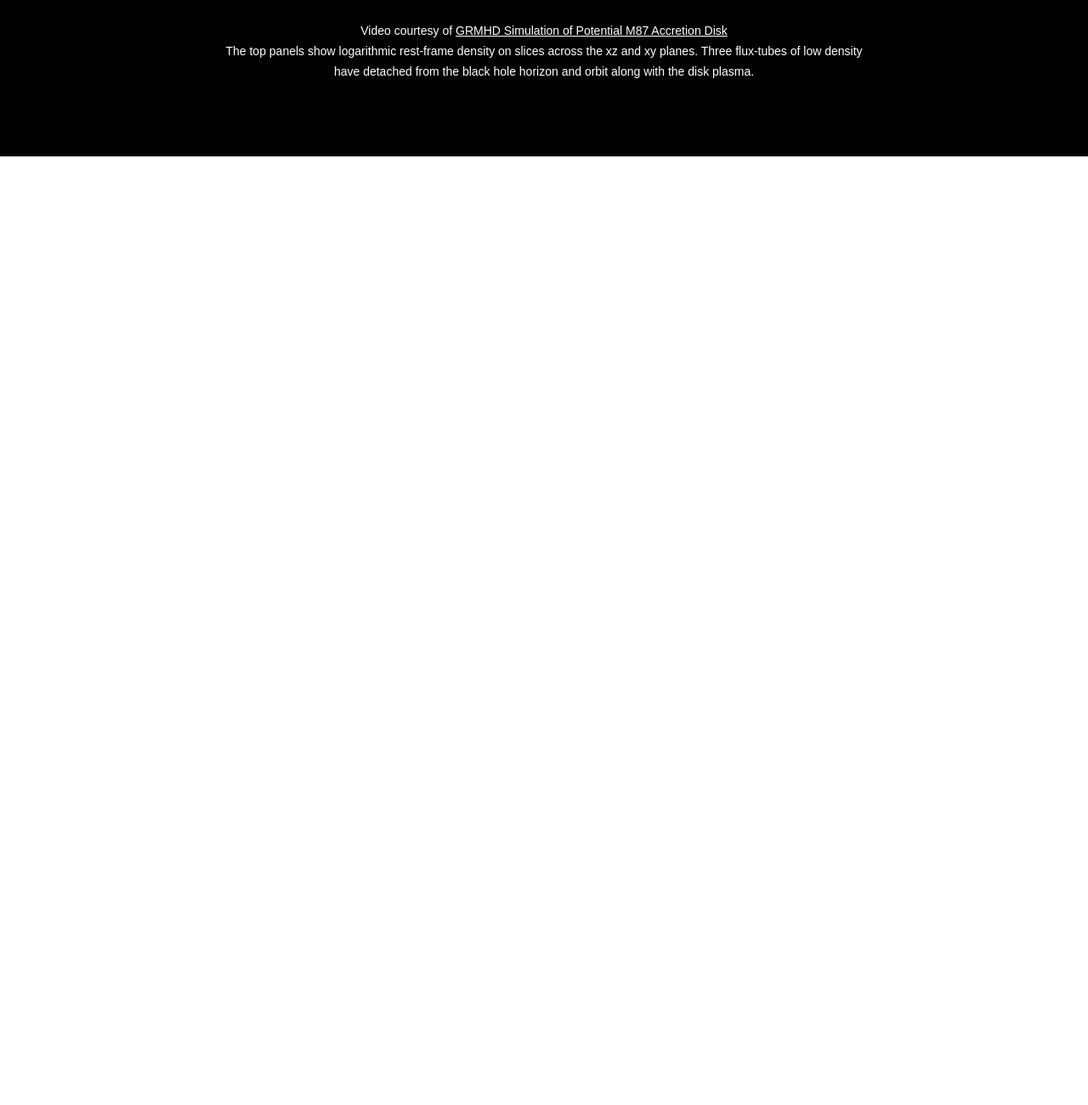
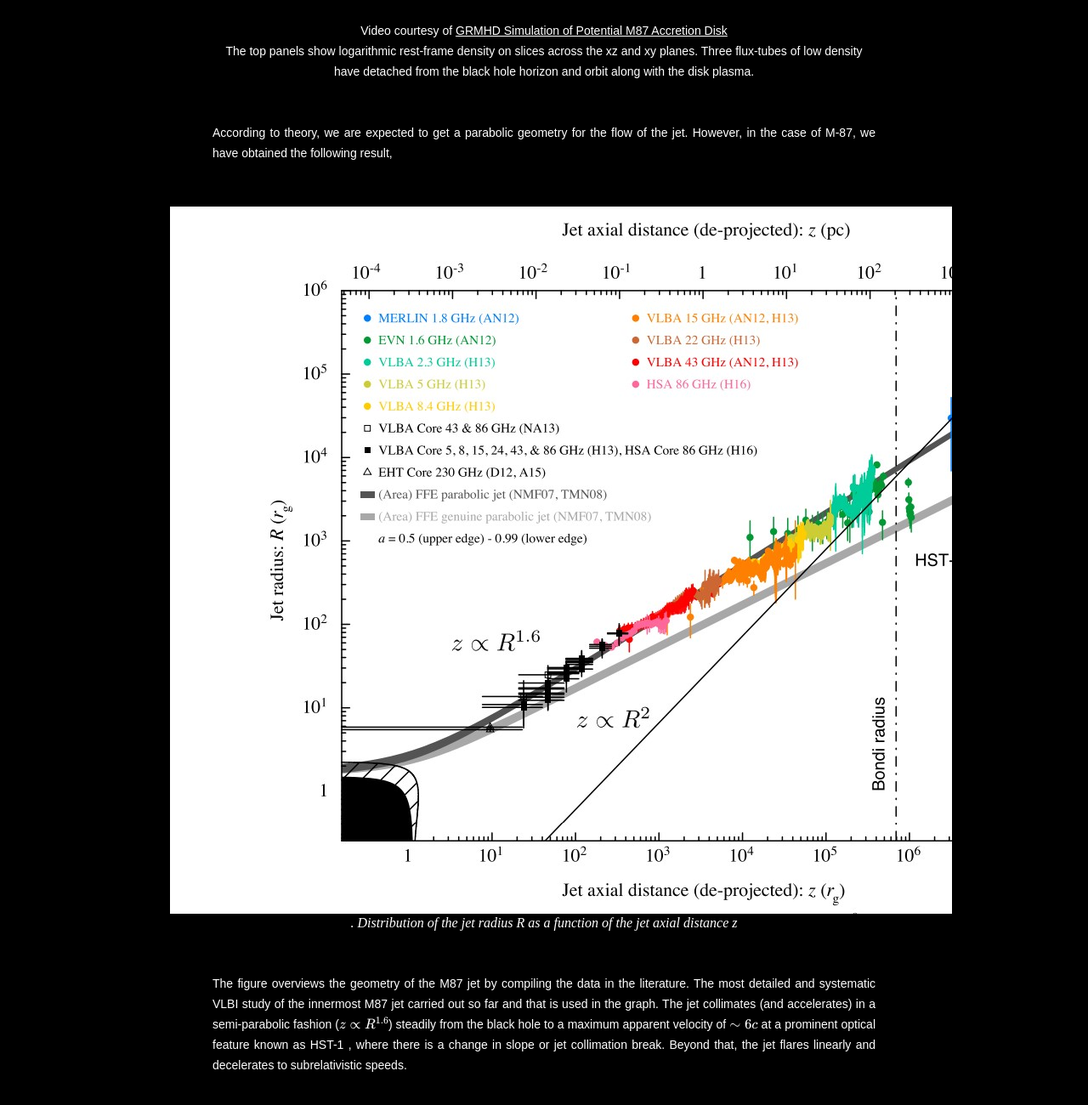
Before and after one commit to fidasalim/P-463_website, a plain HTML site: page proj1.html in a window 1280 px wide. Shown: the part 1338-2638 px from the top of the page at 85% size. Before the commit the page ends 1522 px from the top, so only its background shows below. Drawn offline with nearby package versions, Linux system fonts and the light colour scheme.

Commit message:
Add files via upload

```diff
--- a/proj1.html
+++ b/proj1.html
@@ -86,8 +86,21 @@
 					  <p>Video courtesy of <a href="https://www.youtube.com/watch?v=pjJlA4AjHiQ" target="_blank">GRMHD Simulation of Potential M87 Accretion Disk</a><br>The top panels show logarithmic rest-frame density on slices across
 						the xz and xy planes. Three flux-tubes of low density have detached from the black
 						hole horizon and orbit along with the disk plasma.</p>
-					  <p>  </p>
-					</div>
+					<p style="text-align: justify;">
+						According to theory, we are expected to get a parabolic geometry for the flow of the jet. However, in the case of M-87, we have obtained the following result,
+						<figure>
+							<img src="images/graph_1.jpg" alt="" width = "500">
+							<figcaption style="text-align: center;">. Distribution of the jet radius R as a function of the jet axial distance z</figcaption>
+						</figure>
+					</p>
+					<p style="text-align: justify;">
+					The figure overviews the geometry of the M87 jet by compiling the data in the literature. The most detailed and
+					systematic VLBI study of the innermost M87 jet carried out so far and that is used in the graph. The jet collimates
+					(and accelerates) in a semi-parabolic fashion (\(z\propto R^{1.6}\)) steadily from the black hole to a maximum apparent velocity of
+				   \(∼6c\) at a prominent optical feature known as HST-1 , where there is a change in slope or jet
+					collimation break. Beyond that, the jet flares linearly and decelerates to subrelativistic speeds.
+					</p>
+				</div>
 
 			</div>
 		</div>
```
Also changed, not shown: index.html (+0 -1 lines).
